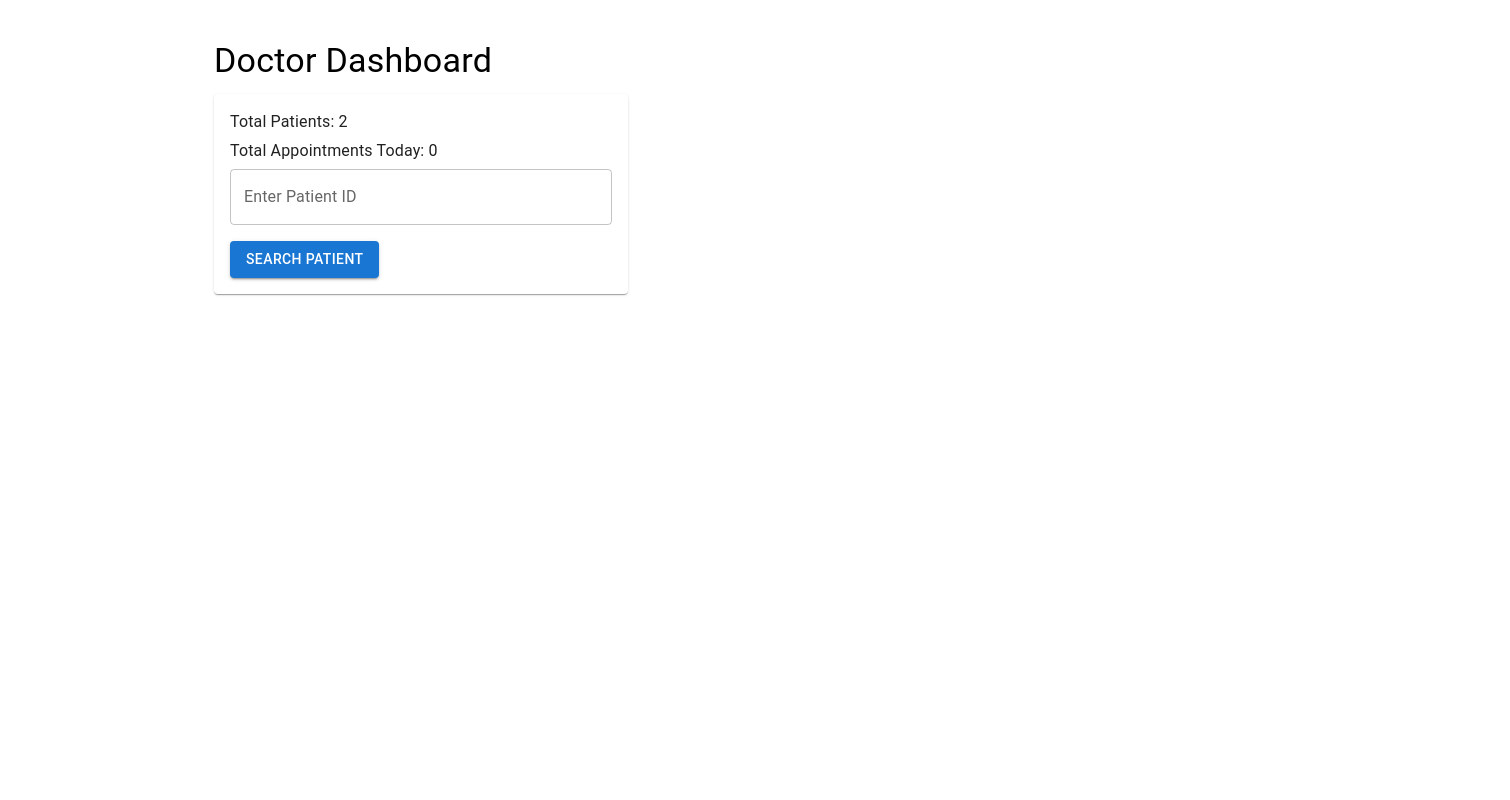
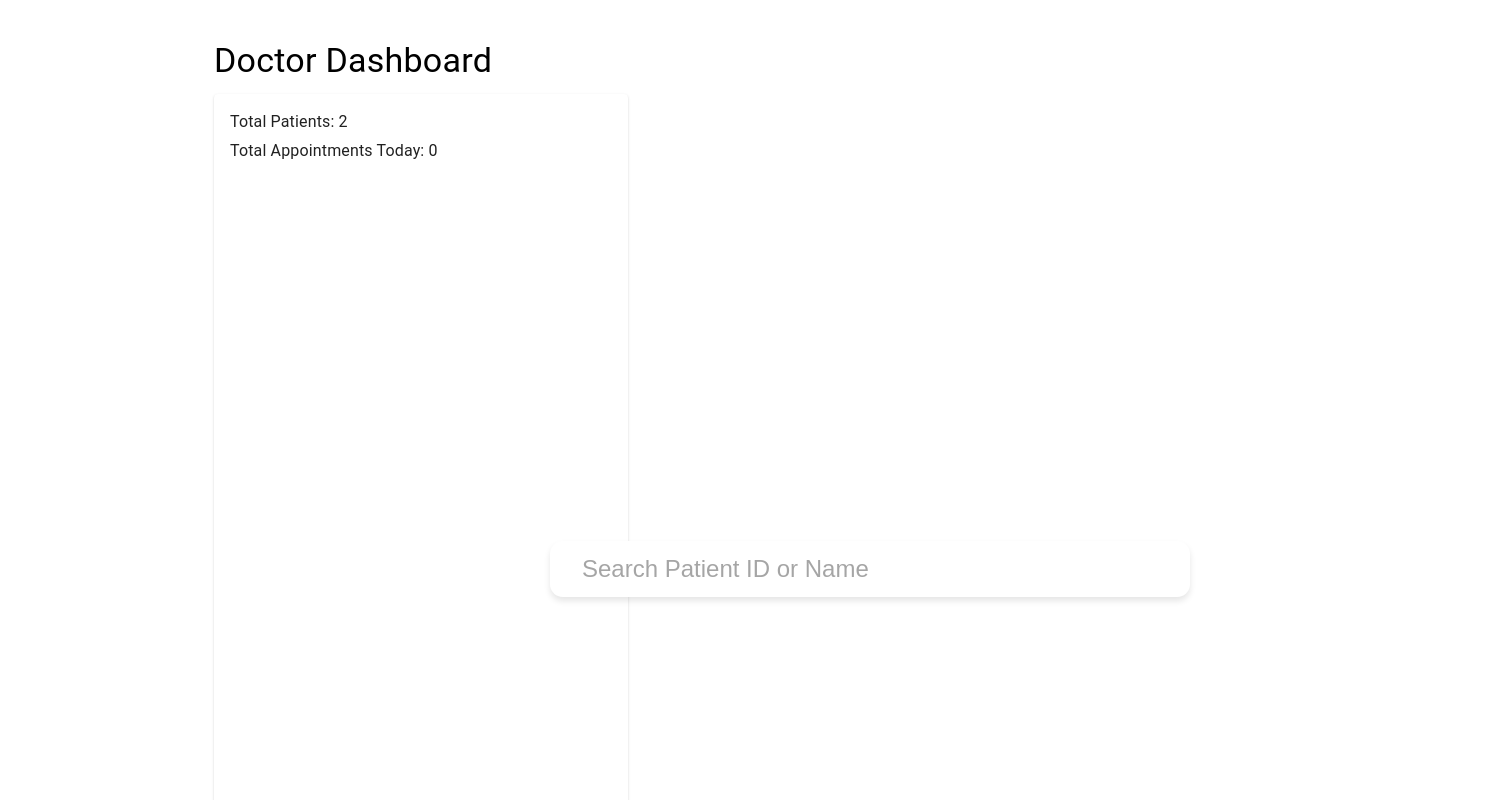
Before and after one commit to aparaedge/HEALTH-APP, a React (Create React App) app: page /doctor-dashboard in a window 1280 px wide. Shown: the top 800 px of the page, 1510 px wide, since content can reach past the window. Built offline with nearby package versions, Linux system fonts and the light colour scheme; sample sign-in values are in the browser's storage.

Commit message:
added search bar component

```diff
--- a/src/components/DoctorDashboard.js
+++ b/src/components/DoctorDashboard.js
@@ -2,6 +2,7 @@ import React, { useState, useEffect } from 'react';
 import { Container, Typography, TextField, Button, Box, Alert, Grid, Paper, ListItem, ListItemText } from '@mui/material';
 import patientsData from '../data/patients.json';
 import appointmentCounts from '../data/appointmentCounts.json';
+import SearchBar from './searchBar';
 
 const DoctorDashboard = () => {
   const [patientId, setPatientId] = useState('');
@@ -81,6 +82,9 @@ const DoctorDashboard = () => {
                 <Typography variant="body1" gutterBottom>
                   Total Appointments Today: {totalAppointmentsToday}
                 </Typography>
+                <div>
+                  <SearchBar patients={patientsData} />
+                </div>
                 <TextField
                   label="Enter Patient ID"
                   variant="outlined"
--- /dev/null
+++ b/src/components/searchBar.css
@@ -0,0 +1,75 @@
+
+
+
+  .container {
+    width: 100vw;
+    height: 100vh;
+    display: flex;
+    flex-direction: column;
+    justify-content: center;
+    align-items: center;
+  }
+
+  .input-wrap {
+    width: 50%;
+    height: 3.5rem;
+    display: flex;
+    justify-content: center;
+    align-items: center;
+    padding: 0 1rem;
+    border-radius: 0.8rem;
+    background: white;
+    box-shadow: 0 4px 6px rgba(0, 0, 0, 0.1);
+    box-sizing: border-box;
+  }
+
+  .input-wrap i {
+    font-size: 1.5rem;
+    color: grey;
+  }
+
+  #product-search {
+    font-size: 1.5rem;
+    color: black;
+    width: 100%;
+    height: 100%;
+    padding: 0 1rem;
+    background: white;
+    border: none;
+    outline: none;
+  }
+
+  #product-search::placeholder {
+    color: grey;
+    opacity: 0.7;
+  }
+
+  .fa-times:hover {
+    cursor: pointer;
+  }
+
+  .results-wrap {
+    width: 50%;
+    margin-top: 1rem;
+    padding: 1rem;
+    box-shadow: 0 4px 6px rgba(0, 0, 0, 0.1);
+    background: white;
+    border-radius: 0.8rem;
+    box-sizing: border-box;
+  }
+
+  .patient-details {
+    font-size: 1.2rem;
+    line-height: 1.5rem;
+    margin: 0.5rem 0;
+  }
+
+  .patient-details span {
+    font-weight: bold;
+  }
+
+  @media (max-width: 768px) {
+    .input-wrap, .results-wrap {
+      width: 90%;
+    }
+  }
--- /dev/null
+++ b/src/components/searchBar.js
@@ -0,0 +1,56 @@
+import React, { useState } from 'react';
+import './searchBar.css';
+
+function SearchBar({ patients }) {
+  const [searchVal, setSearchVal] = useState('');
+
+  const handleInput = (e) => {
+    setSearchVal(e.target.value);
+  };
+
+  const handleClearBtn = () => {
+    setSearchVal('');
+  };
+
+  const filteredPatients = patients.filter((patient) => {
+    return (
+      patient.patientId.toLowerCase().includes(searchVal.toLowerCase()) ||
+      patient.name.toLowerCase().includes(searchVal.toLowerCase())
+    );
+  });
+
+  return (
+    <div className='container'>
+      <div className='input-wrap'>
+        <i className="fas fa-search"></i>
+        <input
+          onChange={handleInput}
+          value={searchVal}
+          type="text"
+          id="product-search"
+          placeholder="Search Patient ID or Name"
+        />
+        <i
+          onClick={handleClearBtn}
+          className="fas fa-times"
+        ></i>
+      </div>
+      {searchVal && (
+        <div className="results-wrap">
+          {filteredPatients.length > 0 ? (
+            filteredPatients.map((patient) => (
+              <div key={patient.patientId} className='patient-details'>
+                <p><span>ID:</span> {patient.patientId}</p>
+                <p><span>Name:</span> {patient.name}</p>
+              </div>
+            ))
+          ) : (
+            <p>No matching patients found.</p>
+          )}
+        </div>
+      )}
+    </div>
+  );
+}
+
+export default SearchBar;
```
